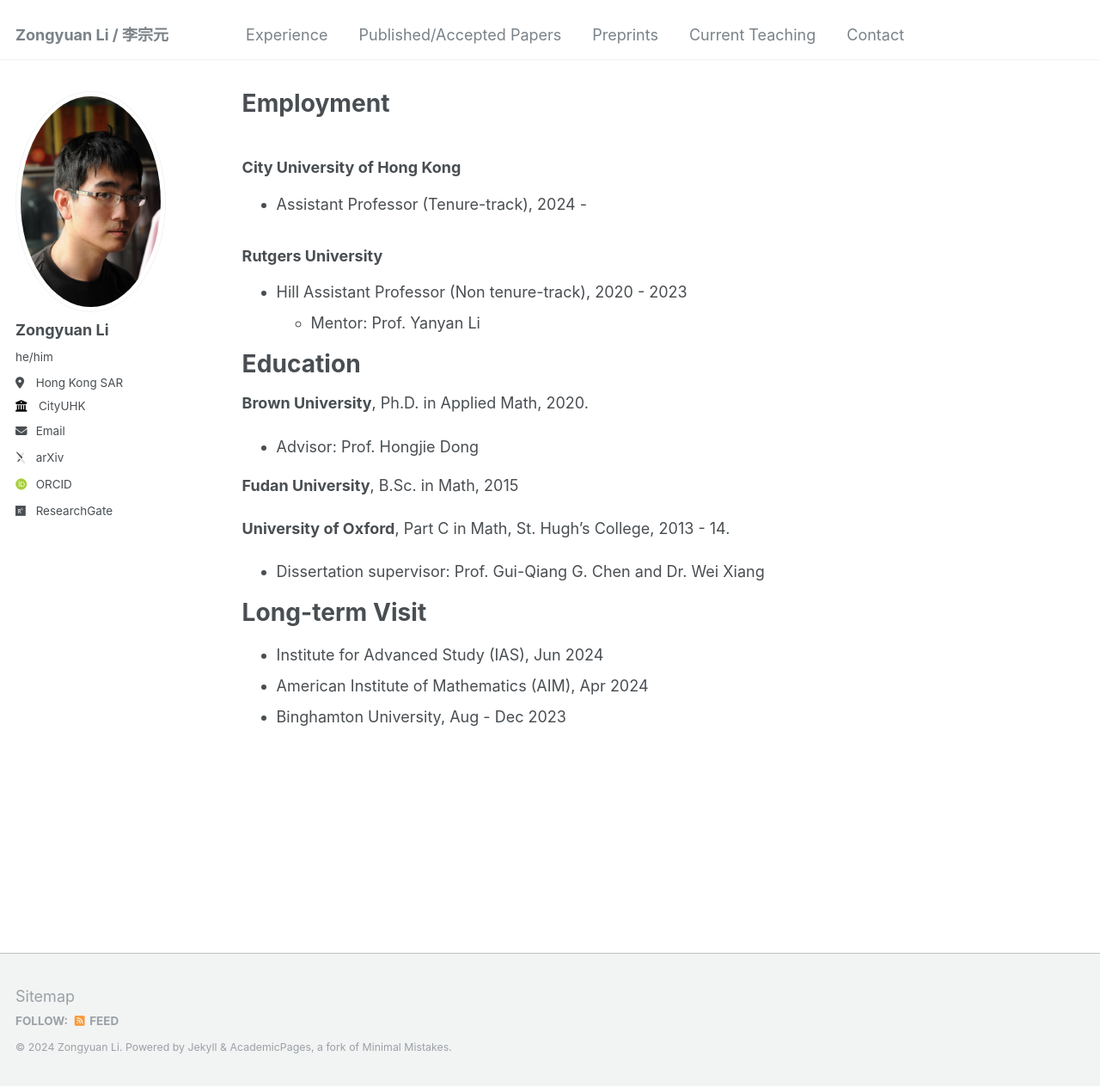
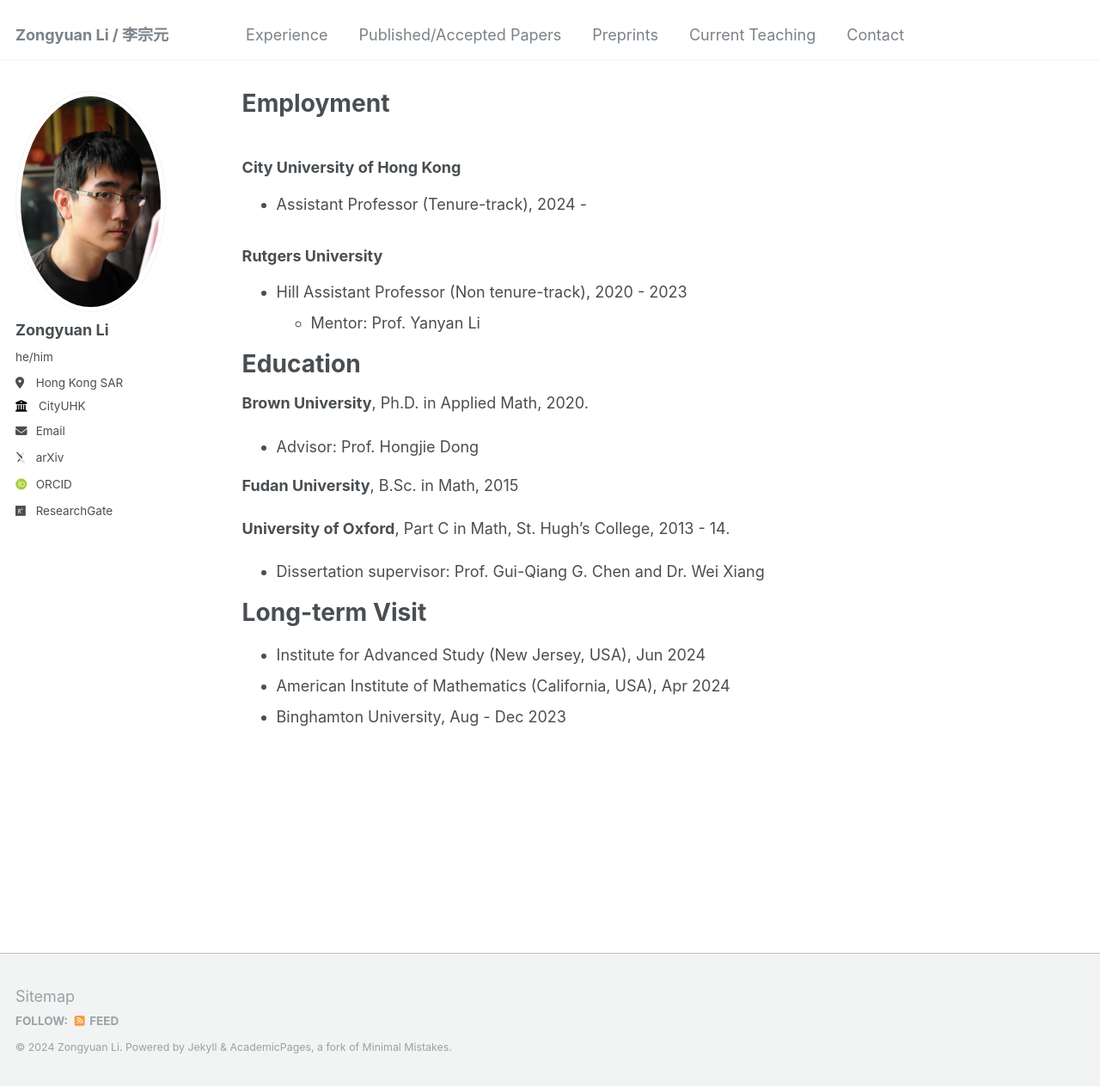
Before and after one commit to zongyuan-li/zongyuan-li.github.io, a Jekyll site: the page built from _pages/experience.md, in a window 1280 px wide and 1264 px high. Shown: the whole window at 86% size. Built offline with Jekyll 4.4.1, drawn with Linux system fonts in a browser that asks for light colours; some web fonts are replaced.

Commit message:
Update experience.md

```diff
--- a/_pages/experience.md
+++ b/_pages/experience.md
@@ -28,9 +28,9 @@
   * Dissertation supervisor: Prof. Gui-Qiang G. Chen and Dr. Wei Xiang
 
 # Long-term Visit
-  * Institute for Advanced Study (IAS), Jun 2024
+  * Institute for Advanced Study (New Jersey, USA), Jun 2024
 <!--       * Jun 2024 (summer collaboration)-->
-  * American Institute of Mathematics (AIM), Apr 2024
+  * American Institute of Mathematics (California, USA), Apr 2024
 <!--      * Apr 2024 (SQuaREs)-->
   * Binghamton University, Aug - Dec 2023
 <!--      * Aug 2023 - Dec 2023-->
```
